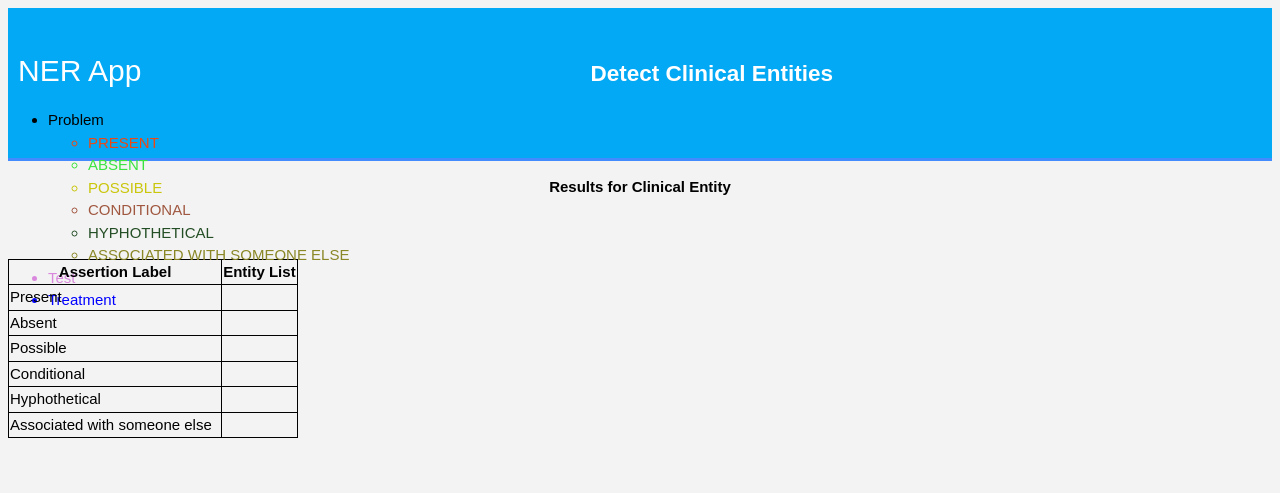
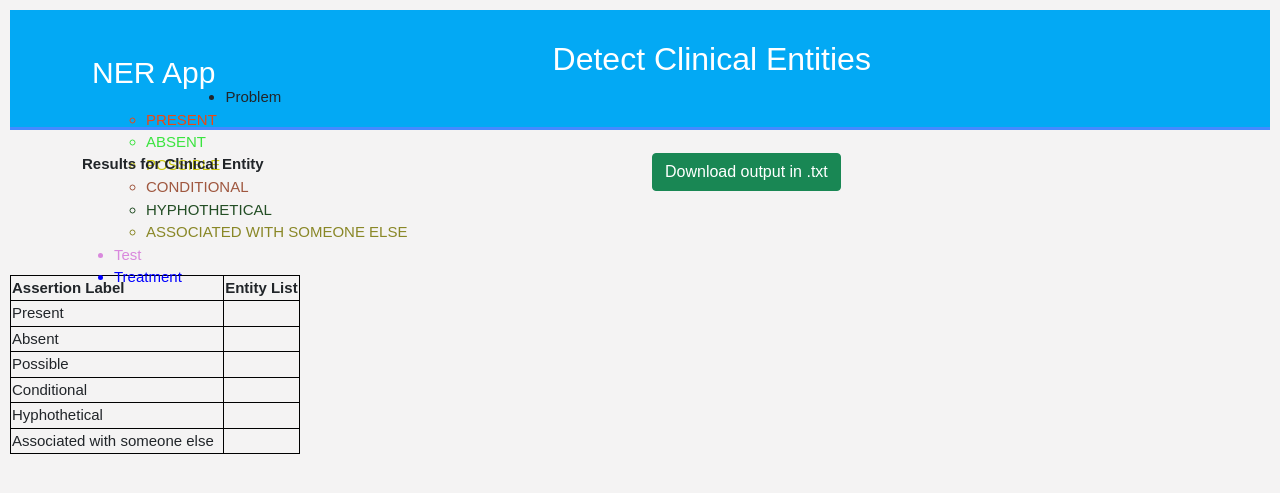
Before and after one commit to sajjadIslam2619/Medical-Terminology-Detection-Classification, a Flask app: template templates/pred_result.html in a window 1280 px wide. Shown: the top 493 px of the page. Run offline with Flask 2, Linux system fonts and the light colour scheme; the template is opened without the code that fills it, so the values that code supplies are empty; parts of the project's set-up code (start-up, migrations or seed data) failed here and were passed over.

Commit message:
Add download functionality for model output file.

```diff
--- a/app.py
+++ b/app.py
@@ -1,4 +1,6 @@
 from flask import Flask, render_template, request, flash
+from flask import (send_file, url_for, jsonify)
+
 import jinja2
 
 env = jinja2.Environment()
@@ -24,6 +26,7 @@ except Exception:
 model_ner, tokenizer_ner = load_ner_model()
 model_assertion, tokenizer_assertion = load_assertion_model()
 output_eval_file = "./Results/eval_results.txt"
+output_classification_file = 'static/download/txt/output_classification.txt'
 
 UPLOAD_FOLDER = "./Results"
 ALLOWED_EXTENSIONS = {"txt"}
@@ -263,6 +266,11 @@ def predict_file():
                 if (word.strip() != '[SEP]' and word.strip() != '[CLS]'):
                     output_text_with_classification = output_text_with_classification + " " + word
 
+    try:
+        with open(output_classification_file, 'w') as f:
+            f.write(output_text_with_classification)
+    except FileNotFoundError:
+        print("The 'tatic/download/txt/' directory does not exist")
 
     return render_template(
         "pred_result.html",
@@ -413,6 +421,11 @@ def predict_message():
                 if (word.strip() != '[SEP]' and word.strip() != '[CLS]'):
                     output_text_with_classification = output_text_with_classification + " " + word
 
+    try:
+        with open(output_classification_file, 'w') as f:
+            f.write(output_text_with_classification)
+    except FileNotFoundError:
+        print("The 'static/download/txt/' directory does not exist")
 
     return render_template(
         "pred_result.html",
@@ -486,6 +499,11 @@ def evaluate():
     #                        file_name=os.path.basename(f_name))
 
 
+@app.route('/download')
+def download():
+    path = output_classification_file
+    return send_file(path, as_attachment=True)
+
 if __name__ == "__main__":
     # app.run(debug=True)
     app.run(host="0.0.0.0", port=8880)
--- a/templates/pred_result.html
+++ b/templates/pred_result.html
@@ -2,6 +2,8 @@
 <html>
 <head>
 	<title>Result</title>
+	<meta name="viewport" content="width=device-width, initial-scale=1">
+	<link href="https://cdn.jsdelivr.net/npm/bootstrap@5.1.3/dist/css/bootstrap.min.css" rel="stylesheet">
     <link rel="stylesheet" type="text/css" href="{{ url_for('static', filename='css/styles.css') }}">
 </head>
 <script>
@@ -68,6 +70,13 @@
 
 	}
 </script>
+
+<style>
+	body {
+		padding: 10px;
+	}
+</style>
+
 <body>
 
 	<header>
@@ -93,7 +102,19 @@
 
 	</div>
 	</header>
-	<p style="font-size:20;text-align: center;"><b>Results for Clinical Entity</b></p>
+	<div><br/></div>
+	<div class="container container mb-3">
+		<div class="row">
+			<div class="col">
+				<p style="font-size:20;text-align: left;"><b>Results for Clinical Entity</b></p>
+			</div>
+			<div class="col">
+				<a class="btn btn-success" href="{{url_for('download')}}">Download output in .txt</a>
+				<!--<button type="button">Download output in .txt</button>-->
+			</div>
+		 </div>
+	</div>
+	<div><br/></div>
 	<div class="results">
 
 		{% for index_sentence in range(all_sentences|length) -%}
```
Also changed, not shown: static/download/txt/output_classification.txt (added, +1 -0 lines).
